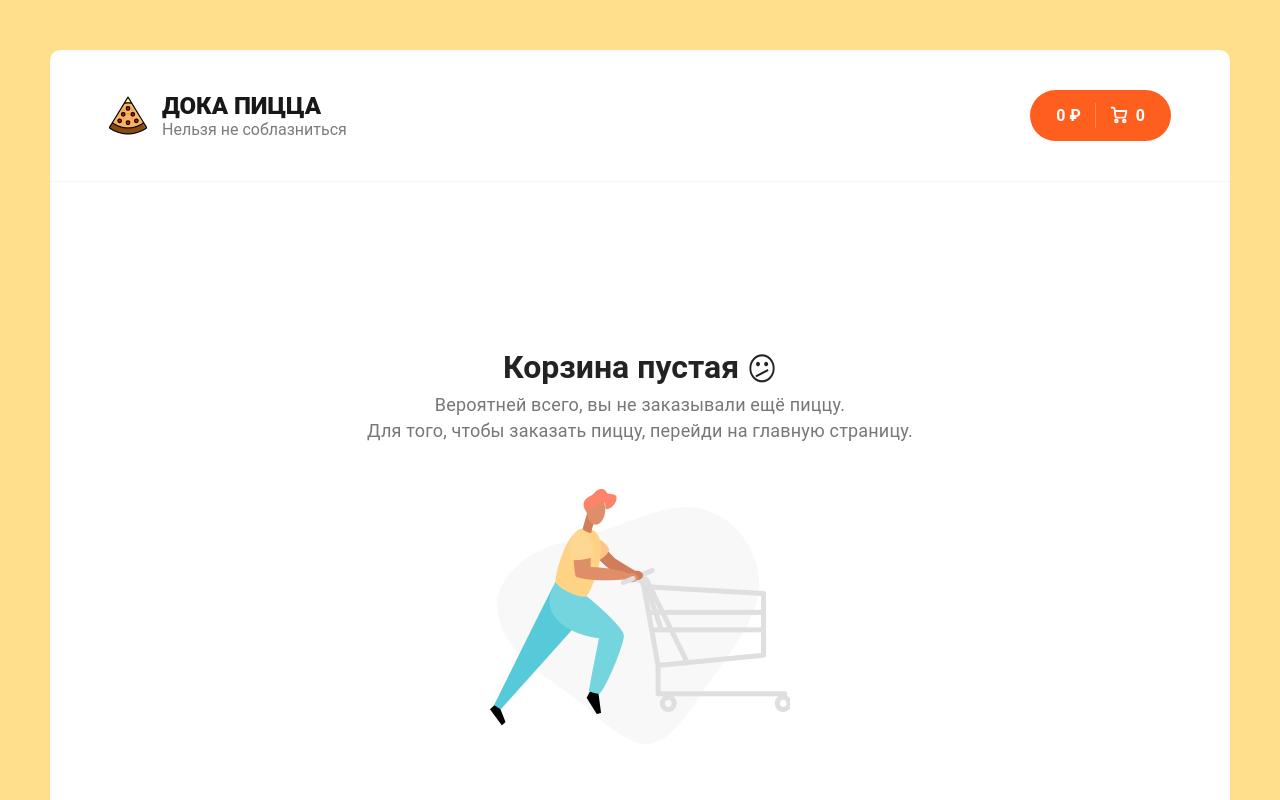
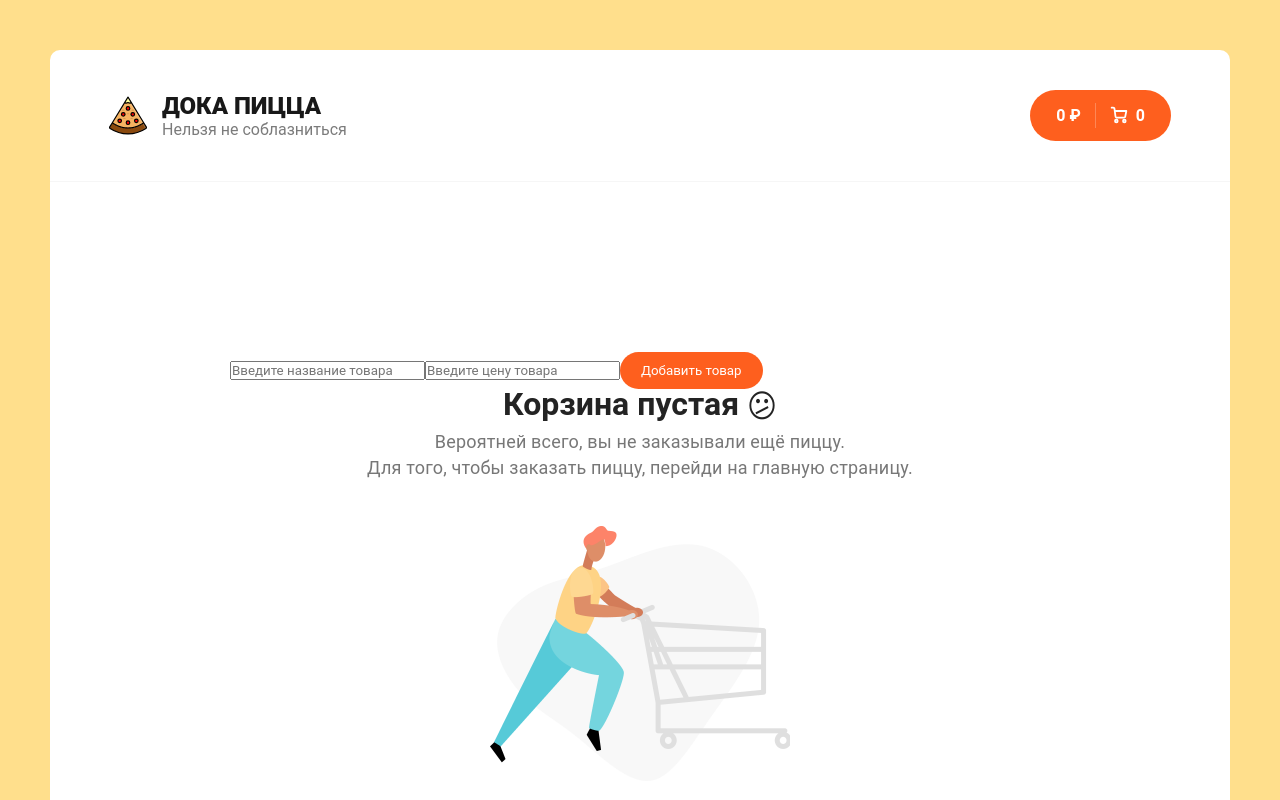
Before and after one commit to deniskeller/shopping_basket, a React (Create React App) app: page /cart in a window 1280 px wide. Shown: the top 800 px of the page. Built offline with nearby package versions, Linux system fonts and the light colour scheme.

Commit message:
форма, добавление товара через форму

```diff
--- a/src/assets/scss/app.scss
+++ b/src/assets/scss/app.scss
@@ -123,6 +123,7 @@ body {
       img {
         width: 80px;
         height: 80px;
+        border-radius: 50%;
       }
     }
 
--- a/src/components/CartItem/CartItem.tsx
+++ b/src/components/CartItem/CartItem.tsx
@@ -12,12 +12,9 @@ type ItemProps = {
 
 const CartProduct: React.FC<ItemProps> = React.memo(({ item }) => {
   const dispatch = useDispatch();
+
   const computedTotalPrice = (): number => {
     return item.quantity * item.price;
-  };
-
-  const deleteItem = () => {
-    dispatch(deleteItemAction(item.id));
   };
 
   const deleteAllItem = () => {
@@ -37,7 +34,11 @@ const CartProduct: React.FC<ItemProps> = React.memo(({ item }) => {
   return (
     <div className="cart__item">
       <div className="cart__item-img">
-        <img className="pizza-block__image" src={item.imageUrl} alt="Pizza" />
+        <img
+          className="pizza-block__image"
+          src={item.imageUrl || "https://via.placeholder.com/80x80"}
+          alt="Pizza"
+        />
       </div>
       <div className="cart__item-info">
         <h3>{item.name}</h3>
--- a/src/components/ProductItem/ProductItem.tsx
+++ b/src/components/ProductItem/ProductItem.tsx
@@ -2,7 +2,6 @@ import React from "react";
 import { Button } from "../index";
 import { useDispatch, useSelector } from "react-redux";
 import { addProductToCart } from "../../store/cart/actions";
-import { CartItem } from "../../store/cart/actionTypes";
 import { RootState } from "../../store/reducers/rootReducer";
 
 type ProductItemProps = {
--- a/src/pages/Cart/Cart.tsx
+++ b/src/pages/Cart/Cart.tsx
@@ -4,13 +4,44 @@ import emptyCart from "../../assets/img/empty-cart.png";
 import { Link } from "react-router-dom";
 import { RootState } from "../../store/reducers/rootReducer";
 import { CartProduct } from "../../components/index";
-import { clearCartAction } from "../../store/cart/actions";
+import {
+  addNewFormItemAction,
+  clearCartAction,
+} from "../../store/cart/actions";
+import { Button } from "../../components/index";
+import { CartItem } from "../../store/cart/actionTypes";
 
 const Cart: React.FC = () => {
   const dispatch = useDispatch();
   const totalPrice = useSelector((state: RootState) => state.cart.totalPrice);
   const totalCount = useSelector((state: RootState) => state.cart.totalCount);
   const items = useSelector((state: RootState) => state.cart.items);
+  console.log("items: ", items);
+  const products = useSelector((state: RootState) => state.product.products);
+
+  const [name, setName] = React.useState("");
+  const [price, setPrice] = React.useState("");
+  const changeHandlerName = (e: React.ChangeEvent<HTMLInputElement>) => {
+    setName(e.target.value);
+  };
+  const changeHandlerPrice = (e: React.ChangeEvent<HTMLInputElement>) => {
+    setPrice(e.target.value as any);
+  };
+  const submitHandler = (e: React.SyntheticEvent) => {
+    e.preventDefault();
+
+    if (name !== "" && price !== null) {
+      let newItem: CartItem = {
+        id: products.length,
+        name: name,
+        price: +price,
+        quantity: 1,
+      };
+      dispatch(addNewFormItemAction(newItem));
+      setName("");
+      setPrice("");
+    }
+  };
 
   const clearCart = () => {
     if (window.confirm("Уверены, что хотите очистить корзину товаров?")) {
@@ -22,6 +53,27 @@ const Cart: React.FC = () => {
     <div className="wrapper">
       <div className="content">
         <div className="container container--cart">
+          <form className="">
+            <input
+              type="text"
+              placeholder="Введите название товара"
+              className=""
+              name="name"
+              required
+              value={name.trim()}
+              onChange={changeHandlerName}
+            />
+            <input
+              type="text"
+              placeholder="Введите цену товара"
+              className=""
+              name="price"
+              required
+              value={price.trim()}
+              onChange={changeHandlerPrice}
+            />
+            <Button onClick={submitHandler}>Добавить товар</Button>
+          </form>
           {totalCount ? (
             <div className="cart">
               <div className="cart__top">
--- a/src/store/cart/actionTypes.ts
+++ b/src/store/cart/actionTypes.ts
@@ -4,14 +4,14 @@ export interface ICartState {
   totalCount: number;
 }
 
-export interface MenuItem {
+export interface IMenuItem {
   id: number;
   name: string;
   price: number;
   imageUrl?: string;
 }
 
-export interface CartItem extends MenuItem {
+export interface CartItem extends IMenuItem {
   quantity: number;
 }
 
--- a/src/store/cart/actions.ts
+++ b/src/store/cart/actions.ts
@@ -58,3 +58,11 @@ export const clearCartAction = () => {
     type: CartActionTypes.CLEAR_CART,
   };
 };
+
+export const addNewFormItemAction = (item: CartItem) => (dispatch: Dispatch<CartAction>,
+  getState: Function) => {
+  dispatch({
+    type: CartActionTypes.ADD_PRODUCT_TO_CART,
+    payload: item,
+  });
+}
```
